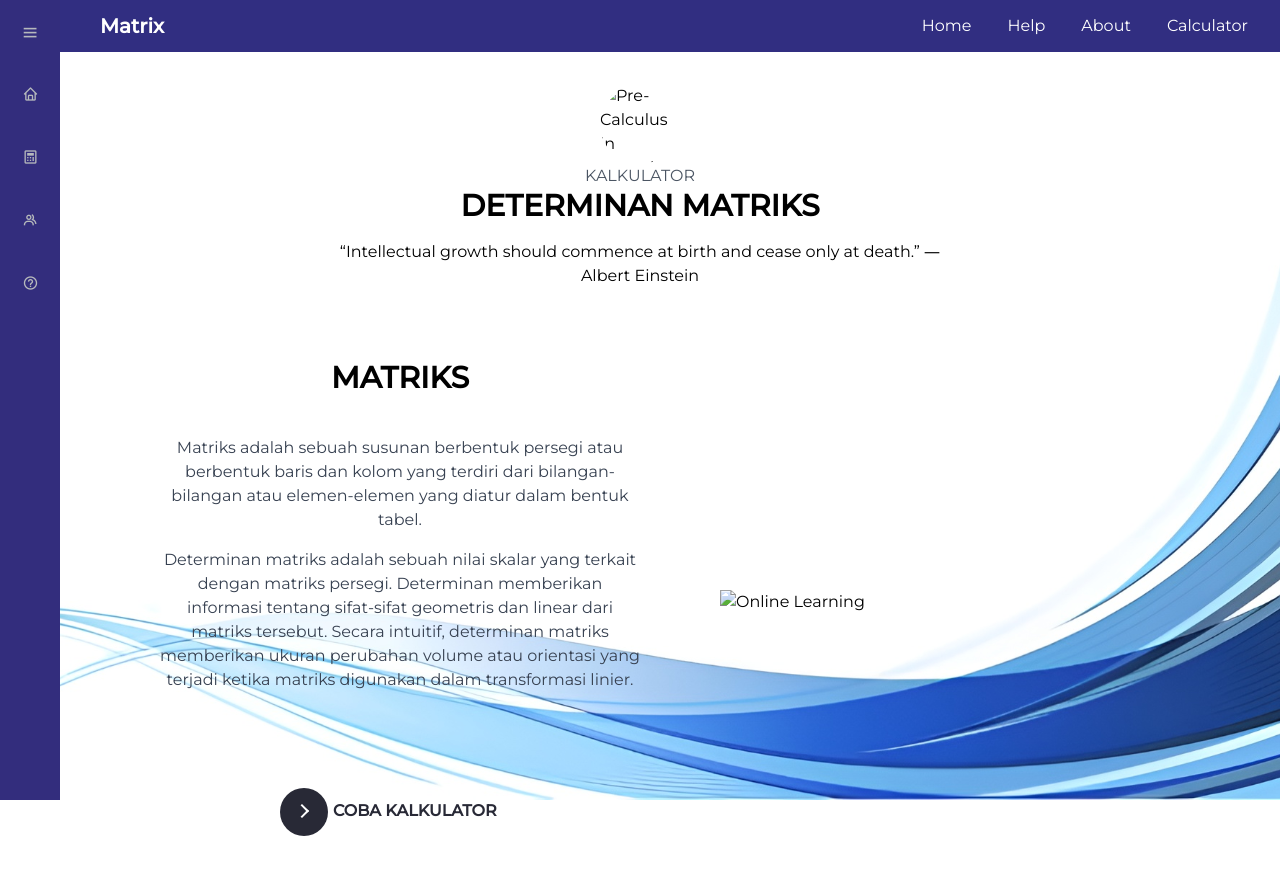
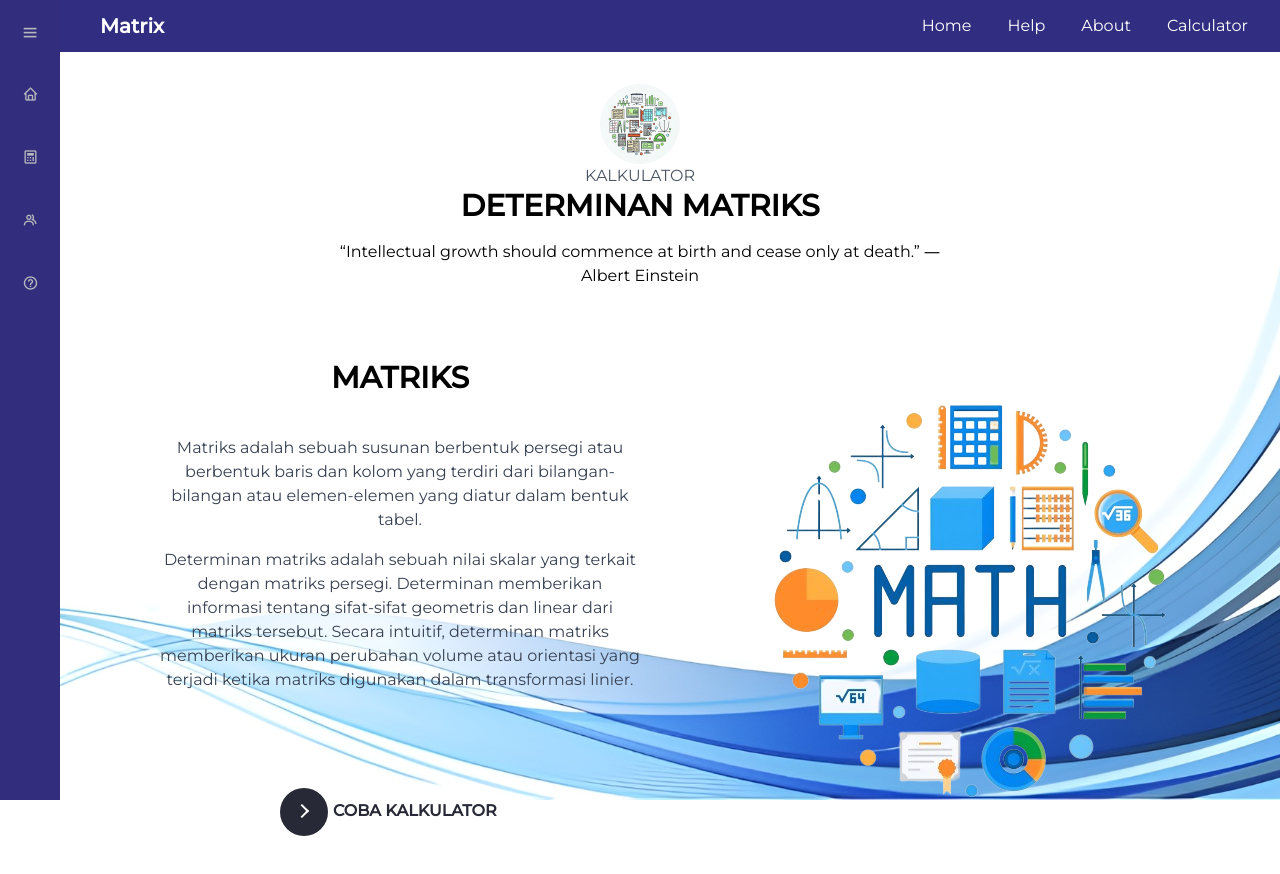
Before and after one commit to crazybangbang13/kalkulatormatriks, a plain HTML site: page index.html in a window 1280 px wide. Drawn offline with nearby package versions, Linux system fonts and the light colour scheme; files whose address does not match are found by name.

Commit message:
index.html

```diff
--- a/index.html
+++ b/index.html
@@ -86,7 +86,7 @@
         <div class="w-1/2">
           <img
             class="rounded-full h-20 w-20 mx-auto"
-            src="image/poto1.jpg"
+            src="poto1.jpg"
             alt="Pre-Calculus in Everyday Life"
           />
           <div class="text-center">
@@ -129,7 +129,7 @@
         </div>
         <div class="w-1/2">
           <img
-            src="image/poto4.png"
+            src="poto4.png"
             alt="Online Learning"
             class="rounded-lg pl-20"
           />
```
